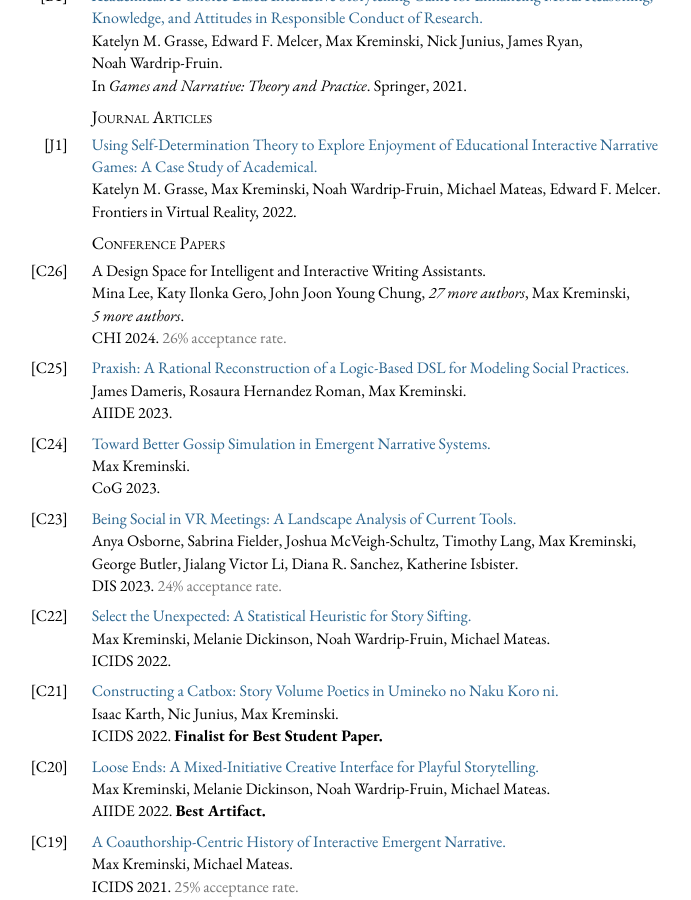
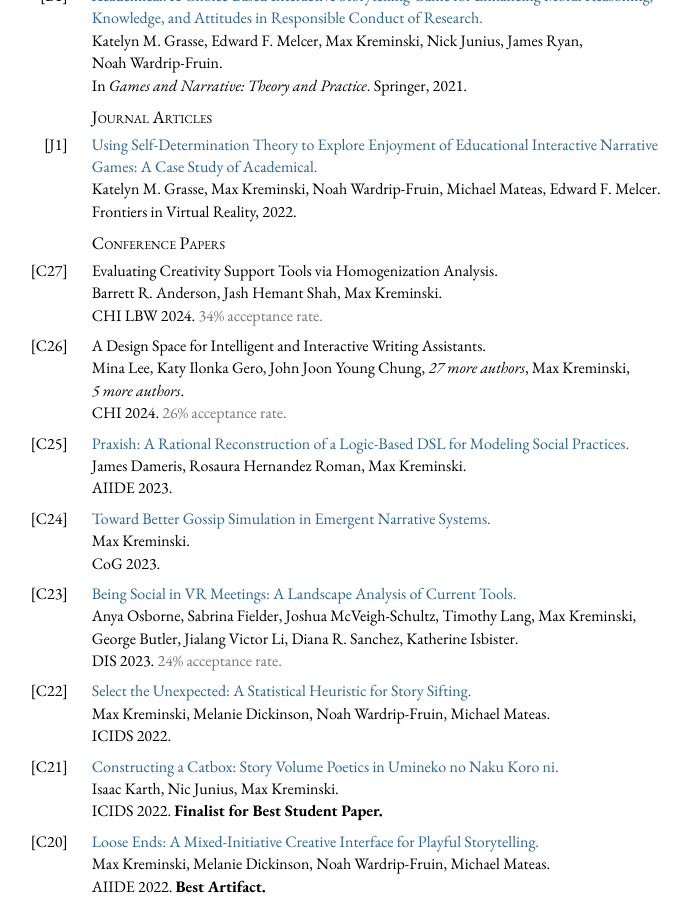
Before and after one commit to mkremins/mkremins.github.io, a Jekyll site: the page built from cv/index.html, in a window 1280 px wide and 900 px high, scrolled down 1256 px. Shown: the whole window, without its empty margins (291-982 px from the left). Built offline with Jekyll 4.4.1, drawn with Linux system fonts in a browser that asks for light colours.

Commit message:
Add CHI LBW 2024 homogenization paper

```diff
--- a/_data/publications.json
+++ b/_data/publications.json
@@ -1,4 +1,14 @@
 [
+{
+  "title": "Evaluating Creativity Support Tools via Homogenization Analysis",
+  "url": "",
+  "authors": ["Barrett R. Anderson", "Jash Hemant Shah", "Max Kreminski"],
+  "year": "2024",
+  "venue": "CHI LBW",
+  "venue_long": "CHI Late-Breaking Work on Human Factors in Computing Systems",
+  "pubtype": "full",
+  "acceptrate": "33.88%"
+},
 {
   "title": "A Design Space for Intelligent and Interactive Writing Assistants",
   "url": "",
```
